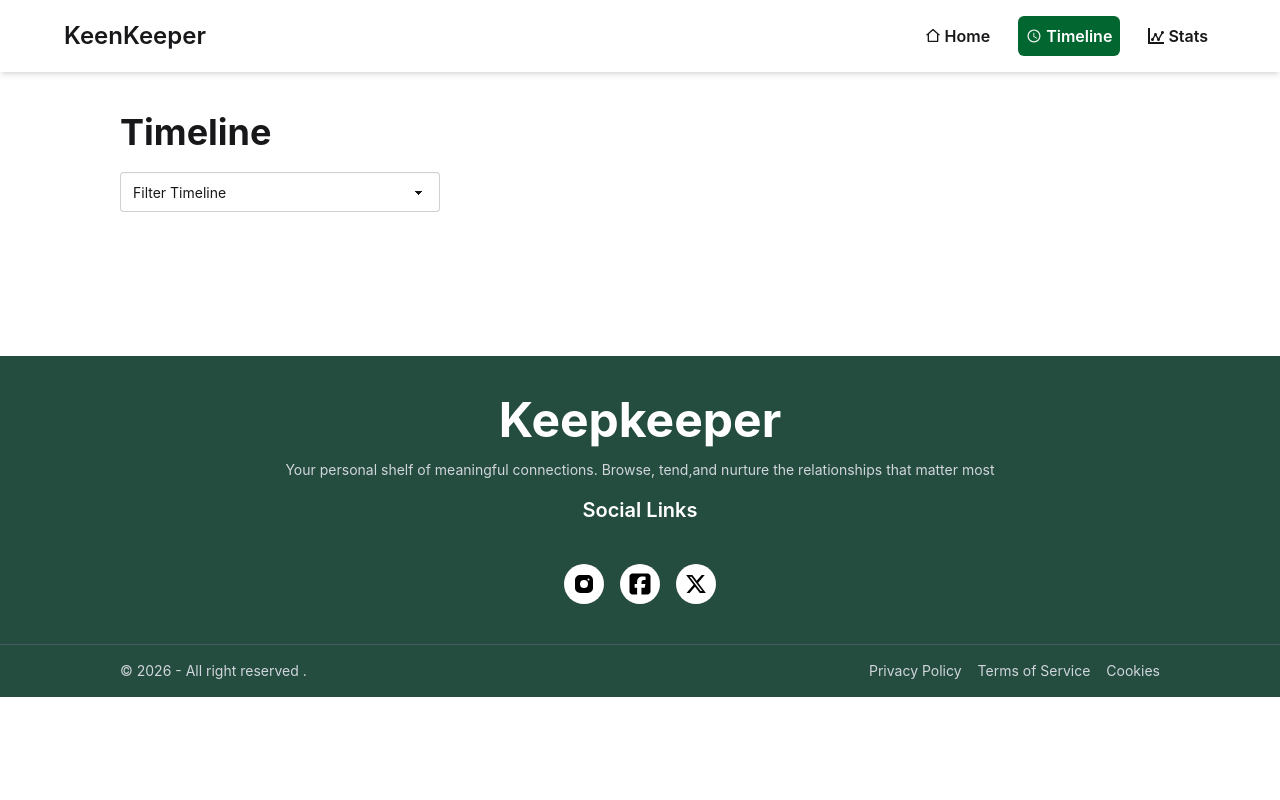
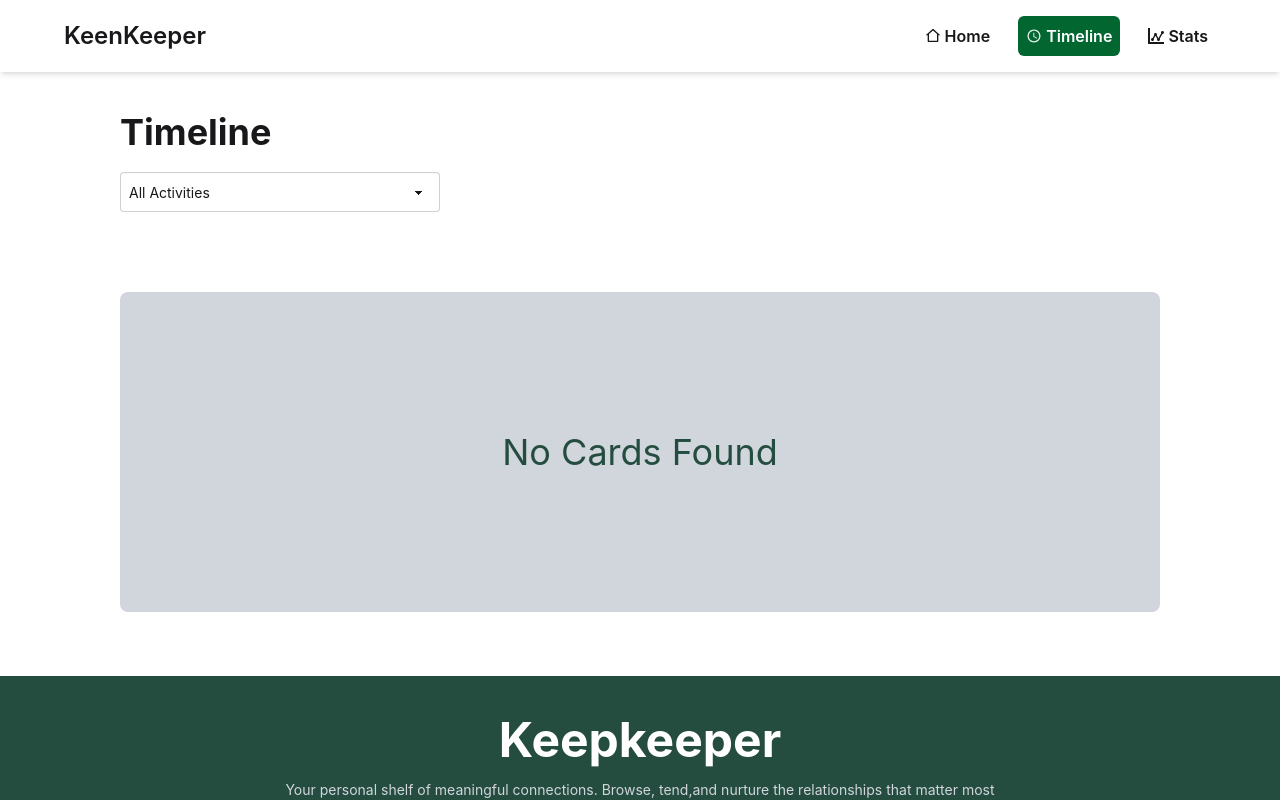
Before and after one commit to topu9872-cpu/programming-hero-a-07, a React (Vite) app: page /timeline in a window 1280 px wide. Shown: the top 800 px of the page. Built offline with nearby package versions, Linux system fonts and the light colour scheme.

Commit message:
added sort and stats`s ui

```diff
--- a/src/Components/allfriends/AllFriends.jsx
+++ b/src/Components/allfriends/AllFriends.jsx
@@ -7,7 +7,12 @@ const AllFriends = ({ data }) => {
       <h2 className="text-xl font-bold ml-26 mt-20">Your Friends</h2>
 
       <div className=" justify-center mt-4 grid grid-cols-4 gap-4 space-y-2 mx-auto items-center w-10/12">
-        {data.map((card) => (
+        {data.length === 0 ? (
+          <div className="mx-auto flex justify-center items-center">
+            <span className="loading loading-spinner text-success"></span>
+          </div>
+        ) : (
+          data.map((card) => (
             <ul key={card.id}>
               <Link to={`/modal/${card.id}`}>
                 <li className="text-center bg-[#f8fafc] py-10 rounded-xl shadow-md">
@@ -44,7 +49,9 @@ const AllFriends = ({ data }) => {
                 </li>
               </Link>
             </ul>
-        ))}
+          ))
+
+        )}
       </div>
     </div>
   );
--- a/src/Components/error/Error.jsx
+++ b/src/Components/error/Error.jsx
@@ -3,7 +3,7 @@ import { Link } from "react-router";
 const Error = () => {
   return (
     <div className="min-h-screen flex flex-col items-center justify-center bg-gray-50 px-4 text-center">
-      <h1 className="text-7xl md:text-9xl font-extrabold text-blue-600">404</h1>
+      <h1 className="text-7xl md:text-9xl font-extrabold text-[#244d3f]">404</h1>
 
       <h2 className="mt-4 text-2xl md:text-3xl font-semibold text-gray-800">
         Page Not Found
@@ -14,7 +14,7 @@ const Error = () => {
       </p>
 
       <Link to="/">
-        <button className="mt-6 px-6 py-3 bg-blue-600 text-white rounded-lg hover:bg-blue-700 transition">
+        <button className="btn mt-6 px-6 py-3 bg-[#244d3f] text-white rounded-lg ">
           Go Home
         </button>
       </Link>
--- a/src/Components/stats/Stats.jsx
+++ b/src/Components/stats/Stats.jsx
@@ -1,12 +1,41 @@
-import React from 'react';
+import React from "react";
+import { Pie, PieChart, ResponsiveContainer } from "recharts";
+// Only keep this if you have the package installed and actually need the devtools
+// import { RechartsDevtools } from '@recharts/devtools';
 
-const Stats = ({i}) => {
-    console.log(i)
-    return (
-        <div>
-            stats
-        </div>
-    );
+const data = [
+  { name: "Group A", value: 400, fill: "#0088FE" },
+  { name: "Group B", value: 300, fill: "#00C49F" },
+  { name: "Group C", value: 300, fill: "#FFBB28" },
+];
+
+const Stats = () => {
+  return (
+    <div
+      style={{
+        width: "100%",
+        maxWidth: "500px",
+        margin: "40px auto",
+        aspectRatio: "1 / 1",
+      }}
+    >
+      <ResponsiveContainer width="80%" height="80%">
+        <PieChart>
+          <Pie
+            data={data}
+            innerRadius="80%"
+            outerRadius="100%"
+            cornerRadius="50%"
+            paddingAngle={5}
+            dataKey="value"
+            // The individual 'fill' from the data array will override this
+            fill="#8884d8"
+          />
+          {/* <RechartsDevtools /> */}
+        </PieChart>
+      </ResponsiveContainer>
+    </div>
+  );
 };
 
 export default Stats;
--- a/src/Components/timeline/TimeLine.jsx
+++ b/src/Components/timeline/TimeLine.jsx
@@ -1,8 +1,15 @@
-import { useContext } from "react";
+import { useContext, useState, useMemo } from "react";
 import { Context } from "./TimelineProvider";
 
 const TimeLine = () => {
   const { timeline } = useContext(Context);
+  const [filter, setFilter] = useState("All");
+
+  const filteredTimeline =
+    filter === "All"
+      ? timeline
+      : timeline.filter((item) => item.type === filter);
+
   const today = new Date().toLocaleDateString("en-US", {
     month: "short",
     day: "numeric",
@@ -10,40 +17,53 @@ const TimeLine = () => {
   });
 
   return (
-    <div>
     <div className="mx-30 mt-10">
       <div className="grid space-y-5">
         <span className="text-4xl font-bold">Timeline</span>
-          <select className="select mb-20">
-            <option className="text-gray-500 ">Filter Timeline</option>
-            <option>Text</option>
-            <option>Call</option>
-            <option>Video</option>
+
+        {/* Use onChange on the select itself */}
+        <select
+          className="select mb-20 border p-2 rounded"
+          value={filter}
+          onChange={(e) => setFilter(e.target.value)}
+        >
+          <option value="All">All Activities</option>
+          <option value="Text">Text</option>
+          <option value="Call">Call</option>
+          <option value="Video">Video</option>
         </select>
       </div>
+
       <div className="mb-16">
-        {timeline.map((i) => (
-          <ul className="shadow-sm px-6 rounded-md py-2 mb-5">
+        {filteredTimeline.length === 0 ? (
+          <div className="flex w-full h-80 justify-center mx-auto bg-gray-300 items-center rounded-lg">
+            <h1 className="text-4xl text-[#244d3f] text-center">
+              No Cards Found
+            </h1>
+          </div>
+        ) : (
+          filteredTimeline.map((i, index) => (
+            <ul
+              key={index}
+              className="shadow-sm px-6 border border-gray-100 rounded-md py-4 mb-5 list-none"
+            >
               <li className="flex justify-start items-center">
-              <span className="flex text-3xl items-center">
-                <h3>hjm,</h3>
+                <span className="text-3xl">
+                  {i.type === "Call" ? "📞" : i.type === "Text" ? "💬" : "📹"}
+                </span>
                 <span className="ml-4">
-
-                  <h4 className="text-xl">
-                    Meetup<span className="ml-2 text-sm">with {i.name}</span>
+                  <h4 className="text-xl font-semibold">
+                    {i.type}
+                    <span className="ml-2 text-sm font-normal text-gray-600">
+                      with {i.name}
+                    </span>
                   </h4>
-                  <p className="text-sm text-gray-500">
-                   {today}
-                  </p>
-                </span>
+                  <p className="text-sm text-gray-500">{today}</p>
                 </span>
               </li>
             </ul>
-
-        ))}
-
-        </div>
-
+          ))
+        )}
       </div>
     </div>
   );
```
Also changed, not shown: src/Components/MainPage/banner/Banner.jsx (+10 -8 lines). Lines whose indentation alone changed are shown as unchanged.
